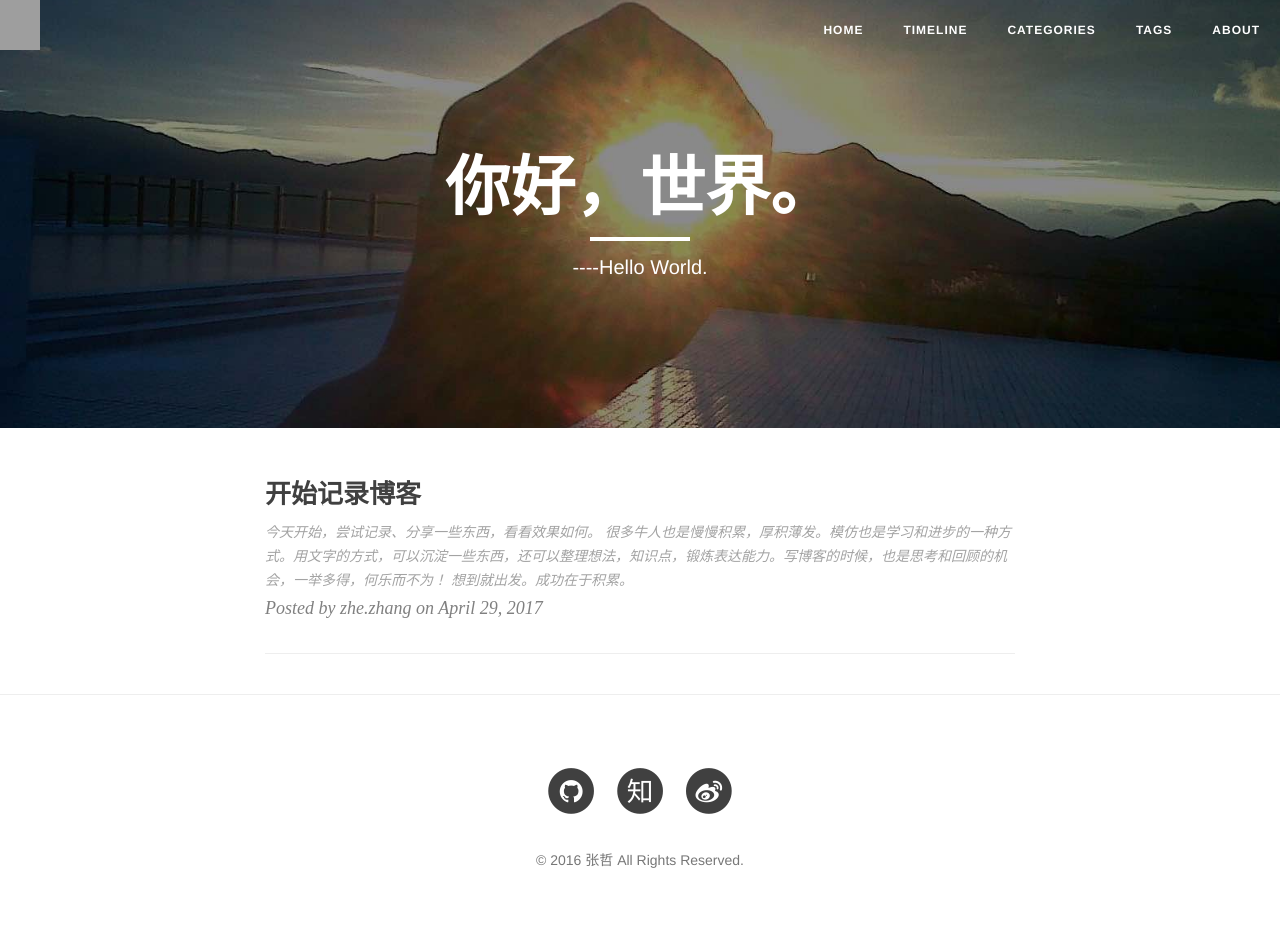
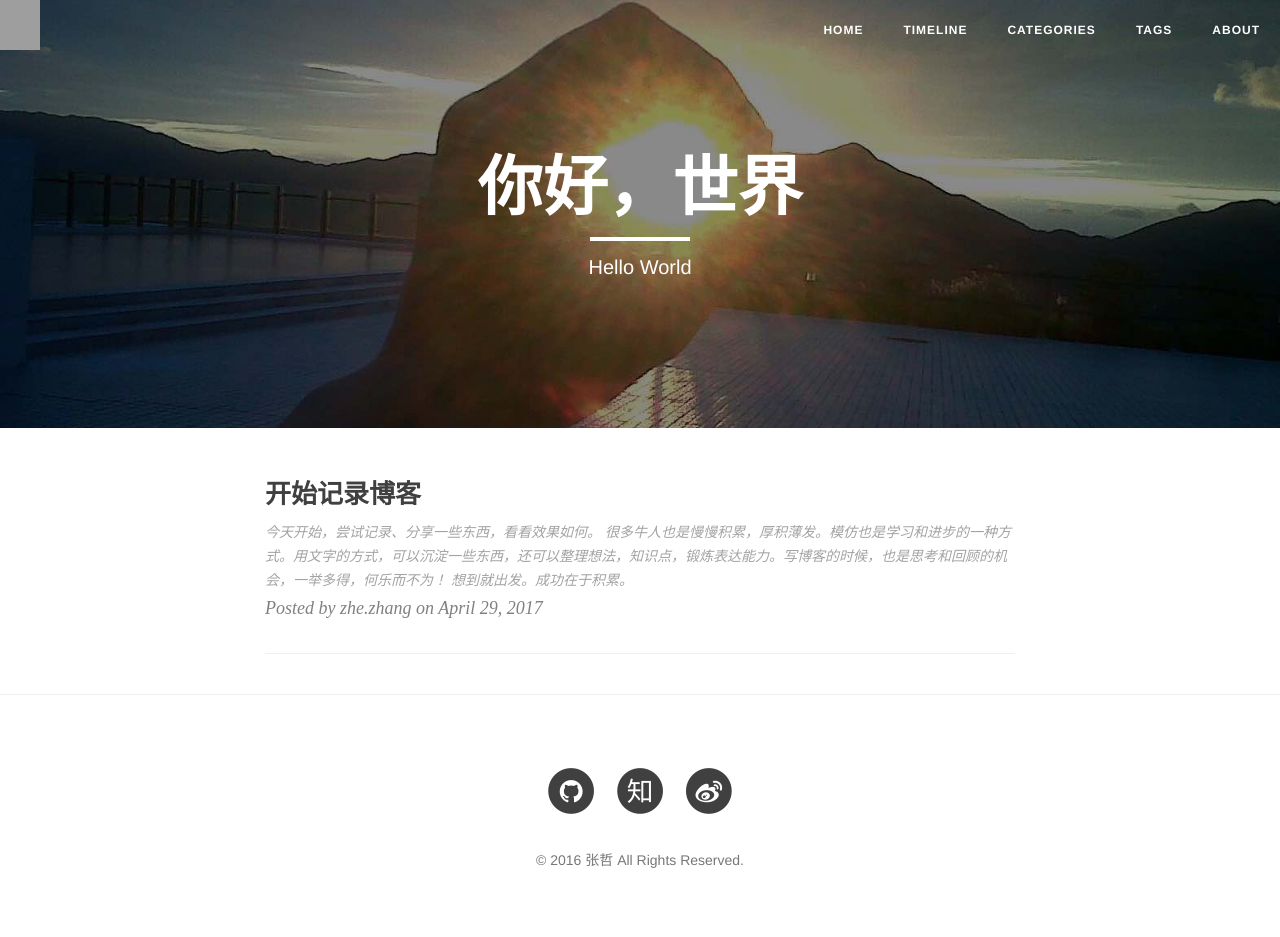
Before and after one commit to Zhangzhe09/zhangzhe09.github.io, a Jekyll site: the page built from index.html, in a window 1280 px wide. Built offline with Jekyll 4.4.1, drawn with Linux system fonts in a browser that asks for light colours; nearby versions of some CDN libraries; the list of posts is cut into pages by our own code; grey boxes are pictures that could not be loaded.

```diff
--- a/index.html
+++ b/index.html
@@ -1,7 +1,7 @@
 ---
 layout: page
-title: "你好，世界。"
-description: "----Hello World."
+title: "你好，世界"
+description: "Hello World"
 header-img: "/img/banners/sz_wori.jpg"
 img_version: "1455364935"
 ---
```
